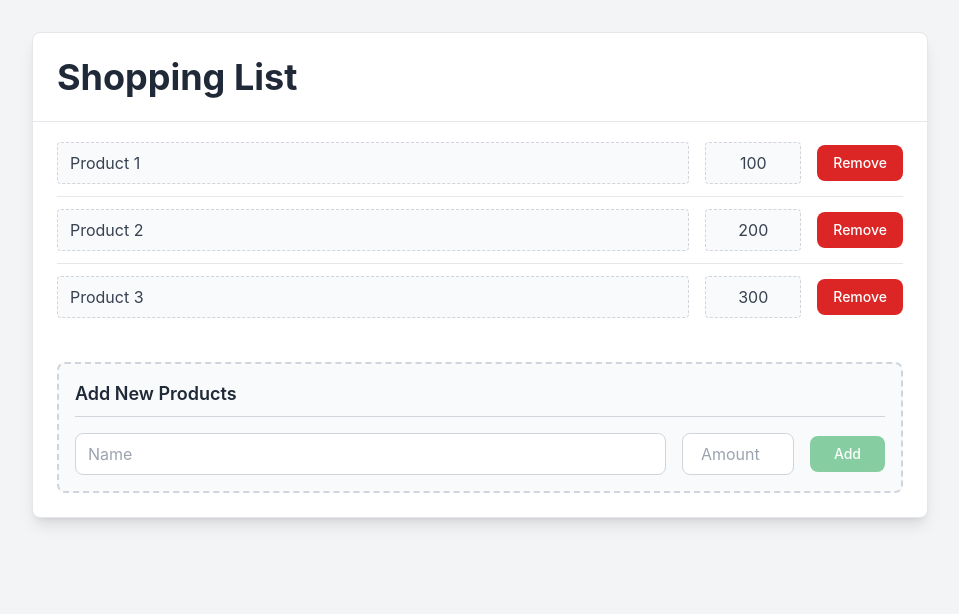
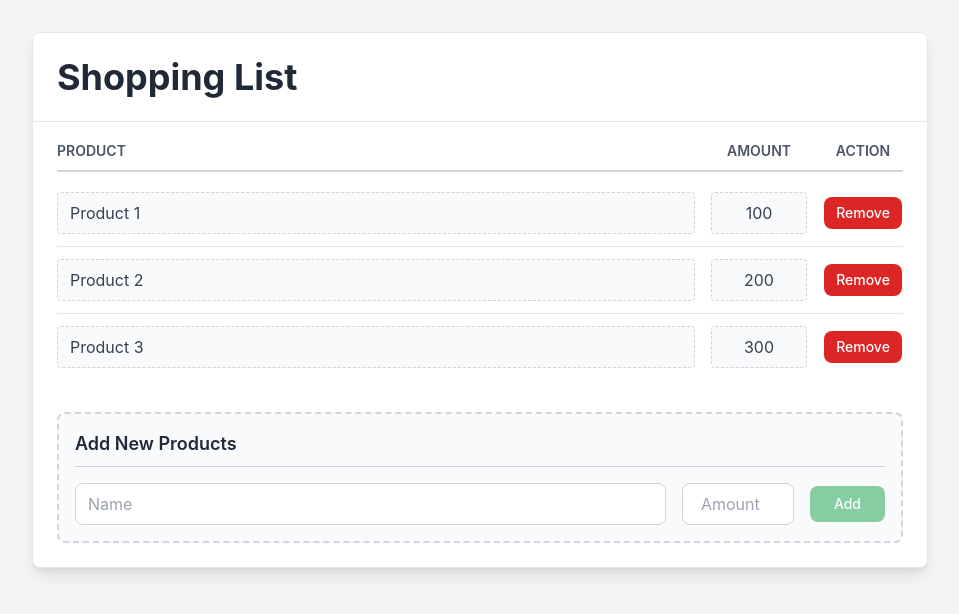
Before and after one commit to awaiswork/shopping-list-app, a React (Create React App) app: page / in a window 1280 px wide. Shown: the top 614 px of the page, without its empty margins (160-1119 px from the left). Built offline with nearby package versions, Linux system fonts and the light colour scheme.

Commit message:
feat: implemented separate component for shopping list items

```diff
--- a/src/components/shopping-list/shopping-list-item.tsx
+++ b/src/components/shopping-list/shopping-list-item.tsx
@@ -9,8 +9,8 @@ interface ShoppingListItemProps {
 
 const ShoppingListItem: React.FC<ShoppingListItemProps> = ({ item, onRemove }) => {
     return (
-        <div className="flex items-center gap-4 py-3 border-b border-gray-200 last:border-b-0">
-            <div className="flex-1 min-w-0">
+        <div className="grid grid-cols-[1fr_auto_auto] gap-4 items-center py-3 border-b border-gray-200 last:border-b-0">
+            <div>
                 <div className="border border-dashed border-gray-300 rounded px-3 py-2 bg-gray-50">
                     <span className="text-gray-700">{item.name || "name"}</span>
                 </div>
@@ -20,14 +20,16 @@ const ShoppingListItem: React.FC<ShoppingListItemProps> = ({ item, onRemove }) =
                     <span className="text-gray-700">{item.amount || 0}</span>
                 </div>
             </div>
+            <div className="w-20 flex justify-center">
                 <Button
                     variant="danger"
                     size="sm"
                     onClick={() => onRemove?.(item.id)}
-                className="px-4 py-2"
+                    className="px-3 py-1"
                 >
                     Remove
                 </Button>
+            </div>
         </div>
     );
 };
--- /dev/null
+++ b/src/components/shopping-list/shopping-list-items.tsx
@@ -0,0 +1,36 @@
+import React from "react";
+import { ShoppingItem } from "../../types/shopping-list";
+import ShoppingListItem from "./shopping-list-item";
+
+interface ShoppingListItemsProps {
+    items: ShoppingItem[];
+    onRemove: (id: string) => void;
+}
+
+const ShoppingListItems: React.FC<ShoppingListItemsProps> = ({ items, onRemove }) => {
+    return (
+        <div className="p-6 pt-2">
+            {/* Column Headers */}
+            <div className="grid grid-cols-[1fr_auto_auto] gap-4 py-2 border-b-2 border-gray-300 mb-2">
+                <div>
+                    <span className="text-sm font-semibold text-gray-600 uppercase">Product</span>
+                </div>
+                <div className="w-24 text-center">
+                    <span className="text-sm font-semibold text-gray-600 uppercase">Amount</span>
+                </div>
+                <div className="w-20 text-center">
+                    <span className="text-sm font-semibold text-gray-600 uppercase">Action</span>
+                </div>
+            </div>
+
+            {/* Shopping List Items */}
+            <div className="space-y-0">
+                {items.map((item) => (
+                    <ShoppingListItem key={item.id} item={item} onRemove={onRemove} />
+                ))}
+            </div>
+        </div>
+    );
+};
+
+export default ShoppingListItems;
--- a/src/components/shopping-list/shopping-list.tsx
+++ b/src/components/shopping-list/shopping-list.tsx
@@ -2,7 +2,7 @@ import React, { useState } from "react";
 import AddNewProduct from "./add-new-product";
 import { ShoppingItem } from "../../types/shopping-list";
 import ShoppingListHeader from "./shopping-list-header";
-import ShoppingListItem from "./shopping-list-item";
+import ShoppingListItems from "./shopping-list-items";
 
 const ShoppingList: React.FC = () => {
     // States
@@ -33,11 +33,7 @@ const ShoppingList: React.FC = () => {
                 <ShoppingListHeader />
 
                 {/* Shopping List Items */}
-                <div className="p-6 pt-2">
-                    {productItems.map((item) => (
-                        <ShoppingListItem key={item.id} item={item} onRemove={handleRemoveItem} />
-                    ))}
-                </div>
+                <ShoppingListItems items={productItems} onRemove={handleRemoveItem} />
 
                 {/* Add New Product Section */}
                 <div className="p-6 pt-2">
```
Lines whose indentation alone changed are shown as unchanged.
